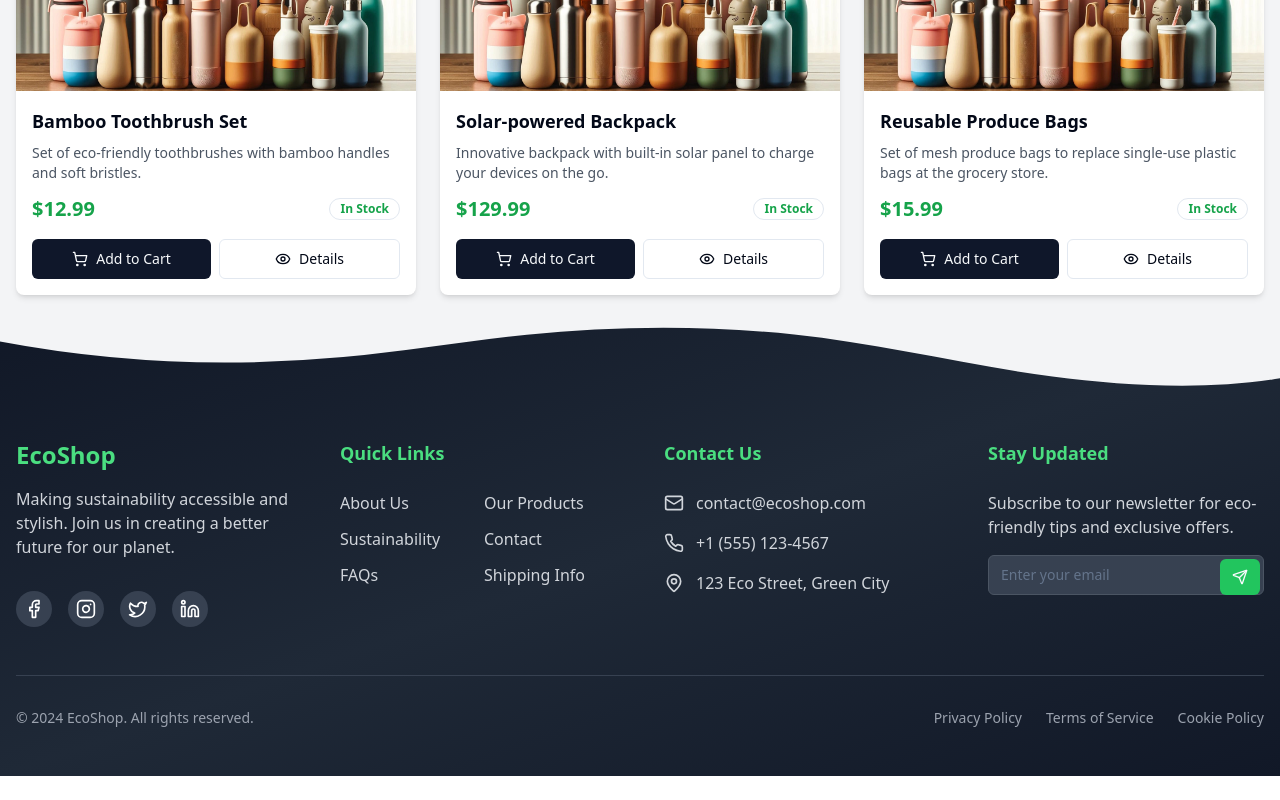
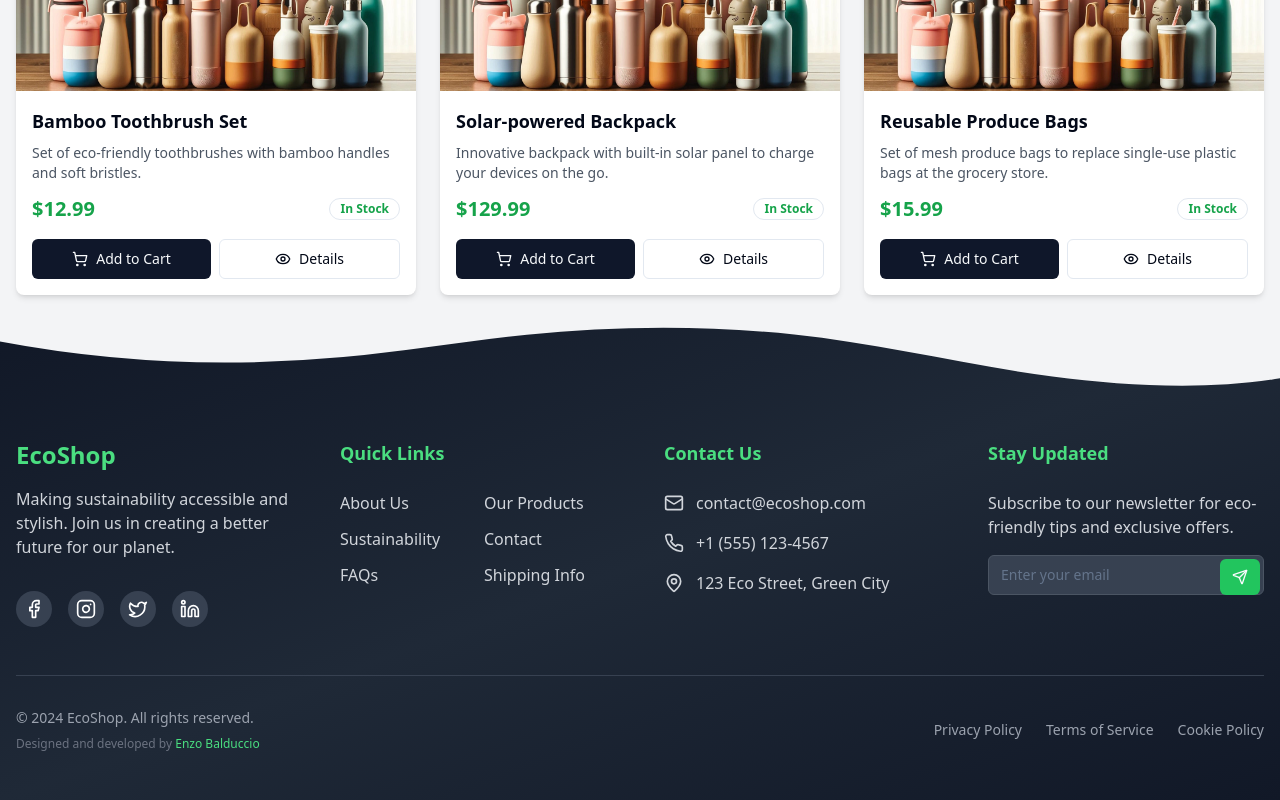
Before and after one commit to ebalduccio/eco-ecommerce, a Next.js app: page / in a window 1280 px wide. Shown: the part 1053-1853 px from the top of the page. Before the commit the page ends 1829 px from the top, so only its background shows below. Built offline with nearby package versions, Linux system fonts and the light colour scheme.

Commit message:
footer updated

```diff
--- a/src/components/layout/Footer.tsx
+++ b/src/components/layout/Footer.tsx
@@ -162,9 +162,22 @@ export default function Footer(): JSX.Element {
                 {/* Bottom Section */}
                 <div className="mt-12 pt-8 border-t border-gray-700">
                     <div className="flex flex-col md:flex-row justify-between items-center">
+                        <div className="flex flex-col items-center md:items-start gap-2">
                             <p className="text-gray-400 text-sm">
                                 &copy; {new Date().getFullYear()} EcoShop. All rights reserved.
                             </p>
+                            <p className="text-gray-500 text-xs">
+                                Designed and developed by{" "}
+                                <a
+                                    href="https://github.com/ebalduccio"
+                                    target="_blank"
+                                    rel="noopener noreferrer"
+                                    className="text-green-400 hover:text-green-300 transition-colors duration-300"
+                                >
+                                    Enzo Balduccio
+                                </a>
+                            </p>
+                        </div>
                         <div className="flex space-x-6 mt-4 md:mt-0">
                             <a href="#" className="text-gray-400 hover:text-green-400 text-sm transition-colors duration-300">
                                 Privacy Policy
```
Lines whose indentation alone changed are shown as unchanged.
